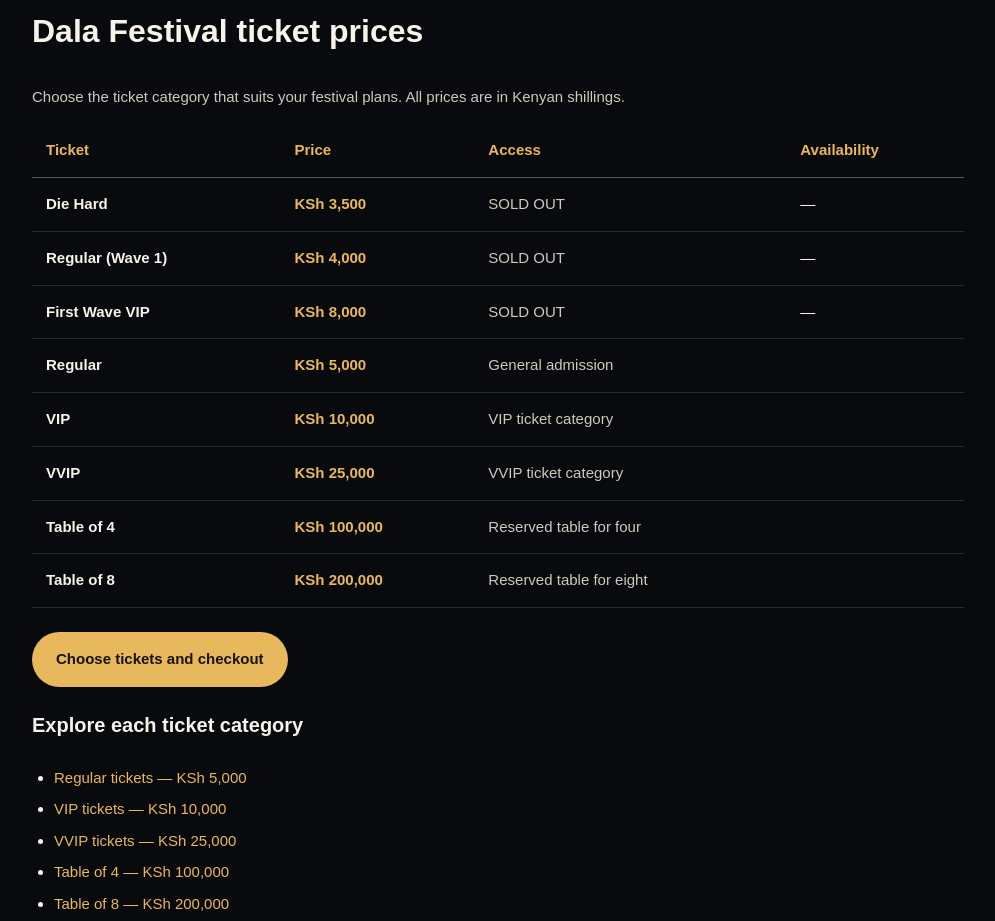
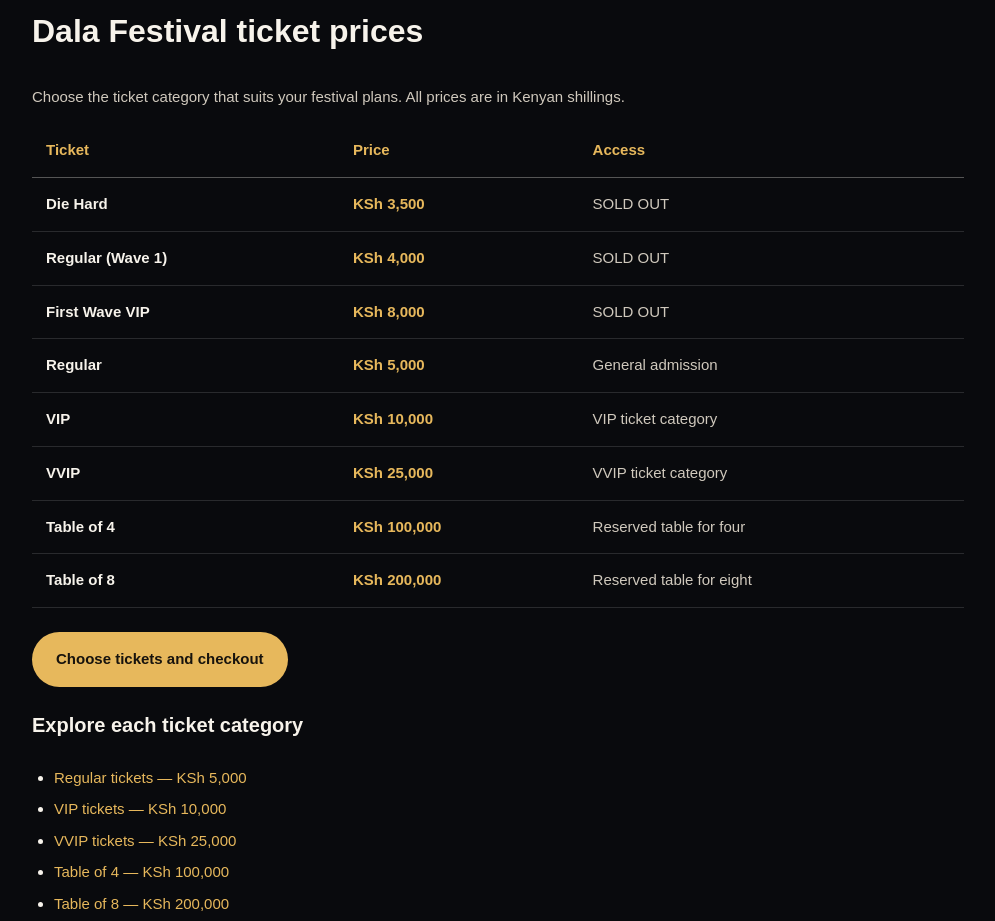
Before and after one commit to robinsonb254/dala-festival-ticketing, a Next.js app: page /dala-festival-2026-tickets in a window 1280 px wide. Shown: the part 1220-2141 px from the top of the page, without its empty margins (142-1137 px from the left). Built offline with nearby package versions, Linux system fonts and the light colour scheme; no server answers; the database is empty.

Commit message:
Remove rolling counters from original ticket price guide

```diff
--- a/app/dala-festival-2026-tickets/page.tsx
+++ b/app/dala-festival-2026-tickets/page.tsx
@@ -1,6 +1,5 @@
 import type { Metadata } from "next";
 import Link from "next/link";
-import TicketAvailability from "@/components/TicketAvailability";
 
 const siteUrl = "https://dalafestivaltickets.com";
 const pageUrl = `${siteUrl}/dala-festival-2026-tickets`;
@@ -119,8 +118,8 @@ export default function DalaFestivalTicketsPage() {
         <p style={{ color: "#d0c9bd", lineHeight: 1.7 }}>Choose the ticket category that suits your festival plans. All prices are in Kenyan shillings.</p>
         <div style={{ overflowX: "auto" }}>
           <table style={{ width: "100%", borderCollapse: "collapse", minWidth: 320 }}>
-            <thead><tr style={{ textAlign: "left", color: "#e7b85c" }}><th style={{ padding: 14, borderBottom: "1px solid #555" }}>Ticket</th><th style={{ padding: 14, borderBottom: "1px solid #555" }}>Price</th><th style={{ padding: 14, borderBottom: "1px solid #555" }}>Access</th><th style={{ padding: 14, borderBottom: "1px solid #555" }}>Availability</th></tr></thead>
-            <tbody>{ticketPrices.map(([name, price, note]) => <tr key={name}><td style={{ padding: 14, borderBottom: "1px solid #292a2d", fontWeight: 700 }}>{name}</td><td style={{ padding: 14, borderBottom: "1px solid #292a2d", color: "#e7b85c", fontWeight: 800 }}>{price}</td><td style={{ padding: 14, borderBottom: "1px solid #292a2d", color: "#d0c9bd" }}>{note}</td><td style={{ padding: 14, borderBottom: "1px solid #292a2d", whiteSpace: "nowrap" }}>{["Regular", "VIP", "VVIP", "Table of 4", "Table of 8"].includes(name) ? <TicketAvailability ticketType={name} /> : "—"}</td></tr>)}</tbody>
+            <thead><tr style={{ textAlign: "left", color: "#e7b85c" }}><th style={{ padding: 14, borderBottom: "1px solid #555" }}>Ticket</th><th style={{ padding: 14, borderBottom: "1px solid #555" }}>Price</th><th style={{ padding: 14, borderBottom: "1px solid #555" }}>Access</th></tr></thead>
+            <tbody>{ticketPrices.map(([name, price, note]) => <tr key={name}><td style={{ padding: 14, borderBottom: "1px solid #292a2d", fontWeight: 700 }}>{name}</td><td style={{ padding: 14, borderBottom: "1px solid #292a2d", color: "#e7b85c", fontWeight: 800 }}>{price}</td><td style={{ padding: 14, borderBottom: "1px solid #292a2d", color: "#d0c9bd" }}>{note}</td></tr>)}</tbody>
           </table>
         </div>
         <p style={{ marginTop: 24 }}><Link href="/#tickets" style={buttonStyle}>Choose tickets and checkout</Link></p>
```
